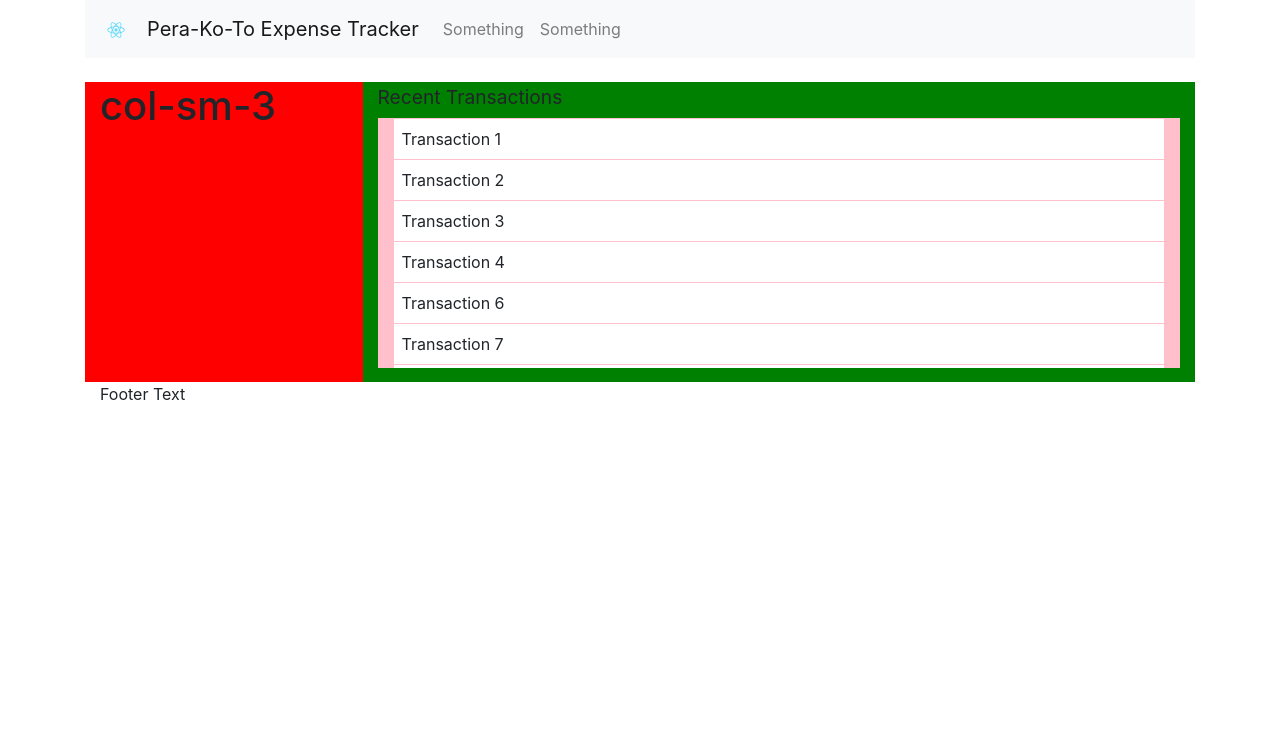
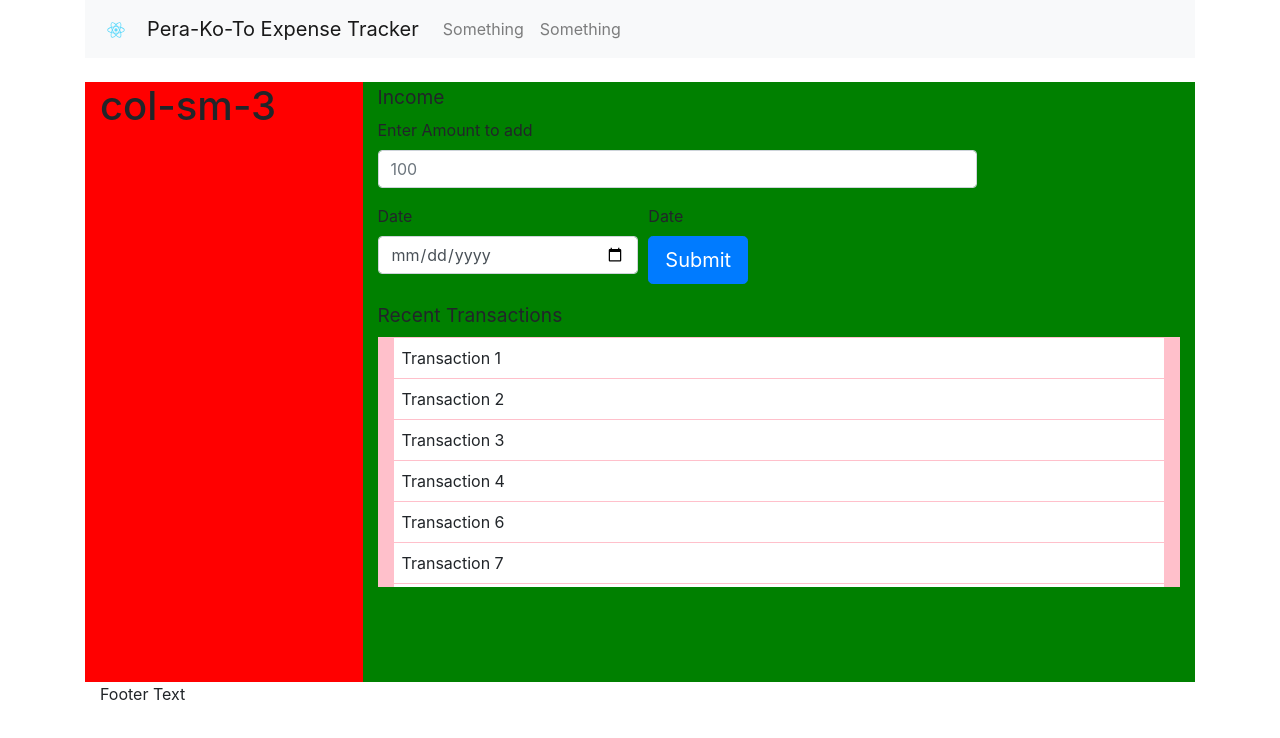
Before and after one commit to BlaiseCosico/PeraKoTo, a React (Create React App) app in the folder client/: page / in a window 1280 px wide. Shown: the top 738 px of the page. Built offline with nearby package versions, Linux system fonts and the light colour scheme.

Commit message:
added income panel

```diff
--- a/client/src/components/main.js
+++ b/client/src/components/main.js
@@ -4,18 +4,18 @@ import "bootstrap/dist/css/bootstrap.min.css";
 import RecentTransactions from "./RecentTransactions/RecentTransactions.js"
 import "../App.css"
 
-import process from "./transactions.js"
+import income from "./income.js"
 
 
 function MainBody(){
 	const col3Style = {
 		'background-color': 'red',
-		height: '300px'
+		height: '600px'
 	};
 
 	const col9Style = {
 		'background-color': 'green',
-		height: '300px'
+		height: '600px'
 	}
 	return(
 	<Router>
@@ -26,7 +26,10 @@ function MainBody(){
 				</div>
 
 				<div class="col-sm-9" style = {col9Style}>
-				<h4><small>Recent Transactions</small></h4>
+					<h4><small>Income</small></h4>
+					<Route path="/" exact component={income} />
+
+					<h4><small>Recent Transactions</small></h4>
 					<Route path="/" exact component={RecentTransactions} />
 				</div>
 			</div>
```
Also changed, not shown: client/src/components/income.js (renamed from client/src/components/transactions.js).
